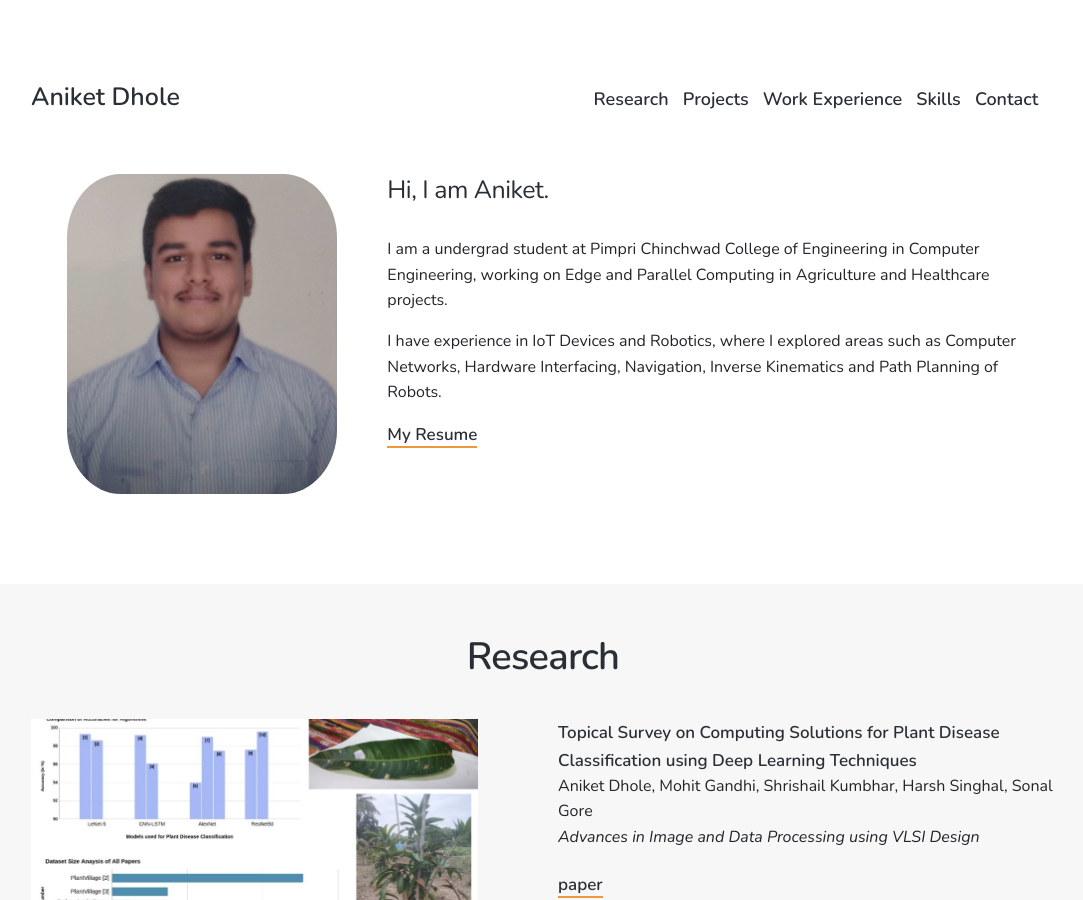
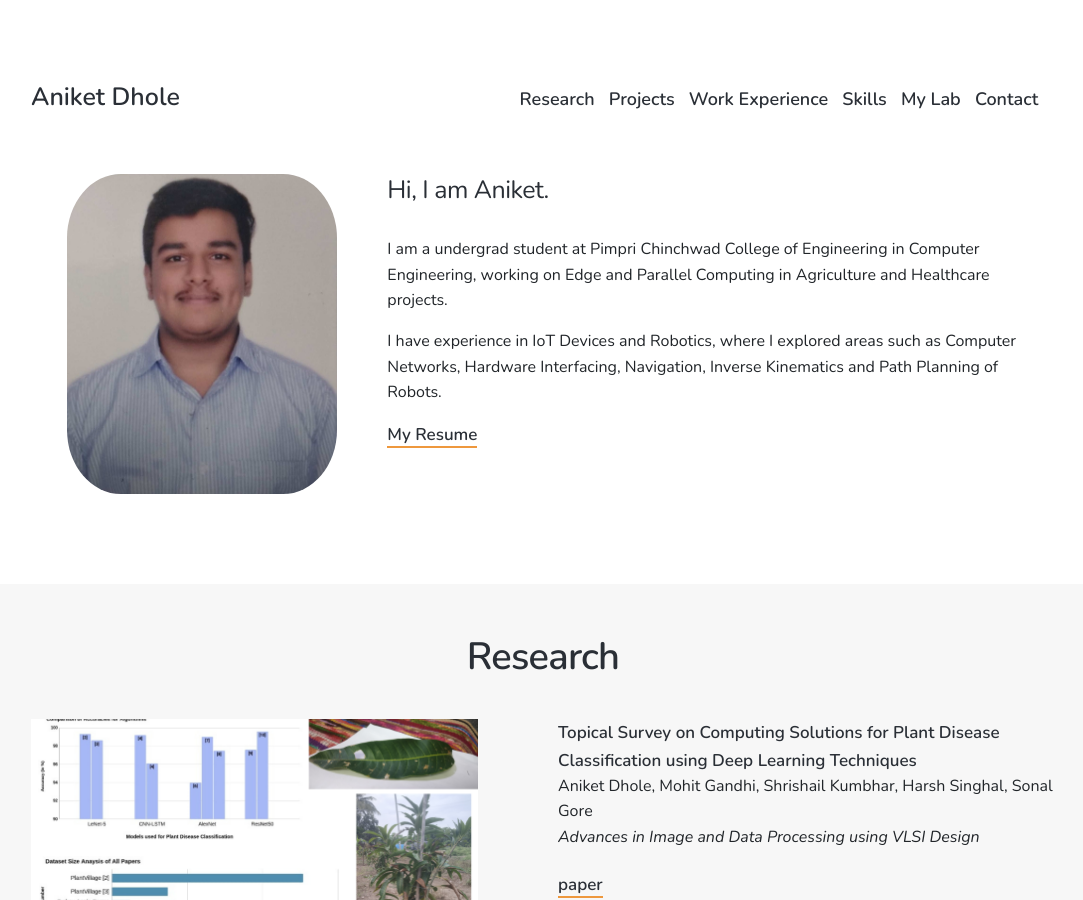
Before and after one commit to aniketdhole07/web, a Jekyll site: the page built from index.html, in a window 1280 px wide and 900 px high. Shown: the whole window, without its empty margins (97-1180 px from the left). Built offline with Jekyll 4.4.1, drawn with Linux system fonts in a browser that asks for light colours; nearby versions of some CDN libraries; the list of posts is cut into pages by our own code.

Commit message:
Update header.html

```diff
--- a/_includes/header.html
+++ b/_includes/header.html
@@ -25,6 +25,7 @@
                 <a href="#selected_projects" class="menu__list__item__link">Projects</a>
                 <a href="#research" class="menu__list__item__link">Work Experience</a>
                 <a href="#research" class="menu__list__item__link">Skills</a>
+                <a href="#lab" class="menu__list__item__link">My Lab</a>
                 <a href="#contact_1" class="menu__list__item__link">Contact</a>
             </li>
                 <!-- {% for item in site.data.settings.menu_settings.menu_items %}
```
